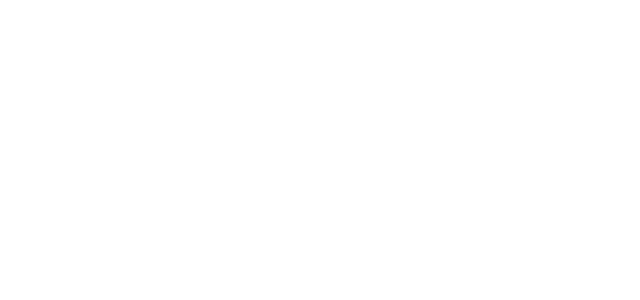
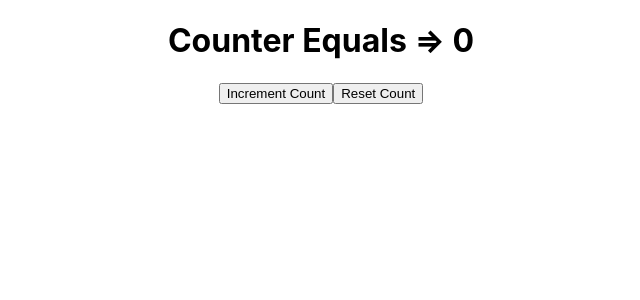
Before and after one commit to jas112/REACT-STUDY-Hooks-Playground, a React (Create React App) app: page / in a window 1280 px wide. Shown: the top 300 px of the page, without its empty margins (319-959 px from the left). Built offline with nearby package versions, Linux system fonts and the light colour scheme.

Commit message:
Counter and CounterWithHooks js added.

```diff
--- a/src/App.js
+++ b/src/App.js
@@ -1,10 +1,11 @@
 
+import Counter from './components/counter/Counter';
 import './App.css';
 
 function App() {
   return (
     <div className="App">
-
+      <Counter />
     </div>
   );
 }
--- a/src/components/counter/Counter.js
+++ b/src/components/counter/Counter.js
@@ -0,0 +1,35 @@
+import React, { Component } from 'react';
+
+class Counter extends Component {
+    constructor(props){
+        super(props);
+        this.state = {count: 0};
+        this.incrementCount = this.incrementCount.bind(this);
+        this.resetCount = this.resetCount.bind(this);
+    }
+
+    incrementCount(){
+        let newCount = this.state.count + 1;
+        console.log(`count = ${this.state.count} | newCount: ${newCount}`);
+        this.setState({count: newCount});
+    }
+
+    resetCount(){
+        this.setState({count: 0});
+    }
+
+  render() {
+
+    const {count} = this.state;
+
+    return (
+      <div>
+        <h1>{`Counter Equals => ${count}`}</h1>
+        <button onClick={this.incrementCount}>Increment Count</button>
+        <button onClick={this.resetCount}>Reset Count</button>
+      </div>
+    )
+  }
+}
+
+export default Counter;
```
Also changed, not shown: src/components/counterWithHooks/CounterWithHooks.js (added, +17 -0 lines).
